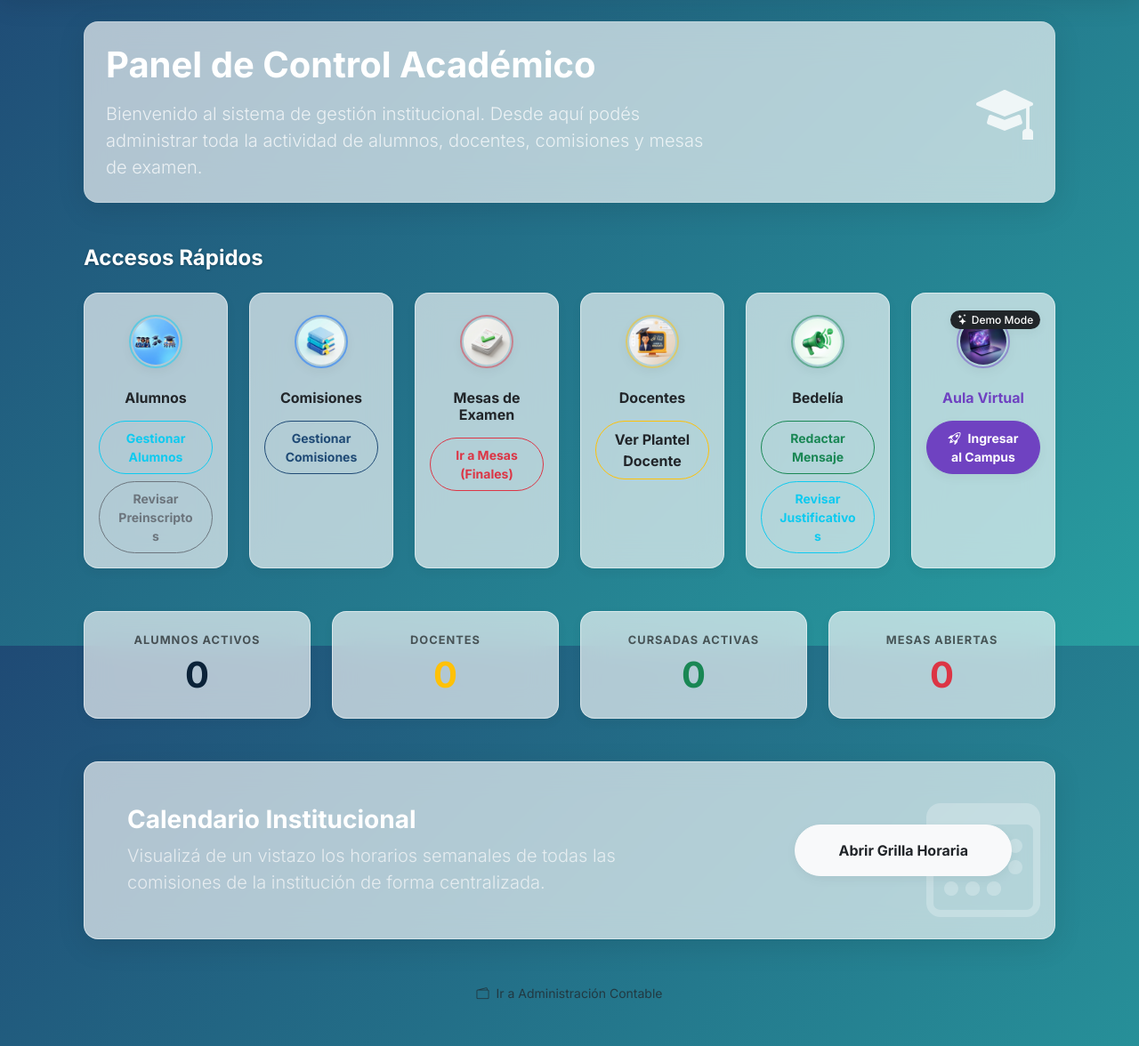
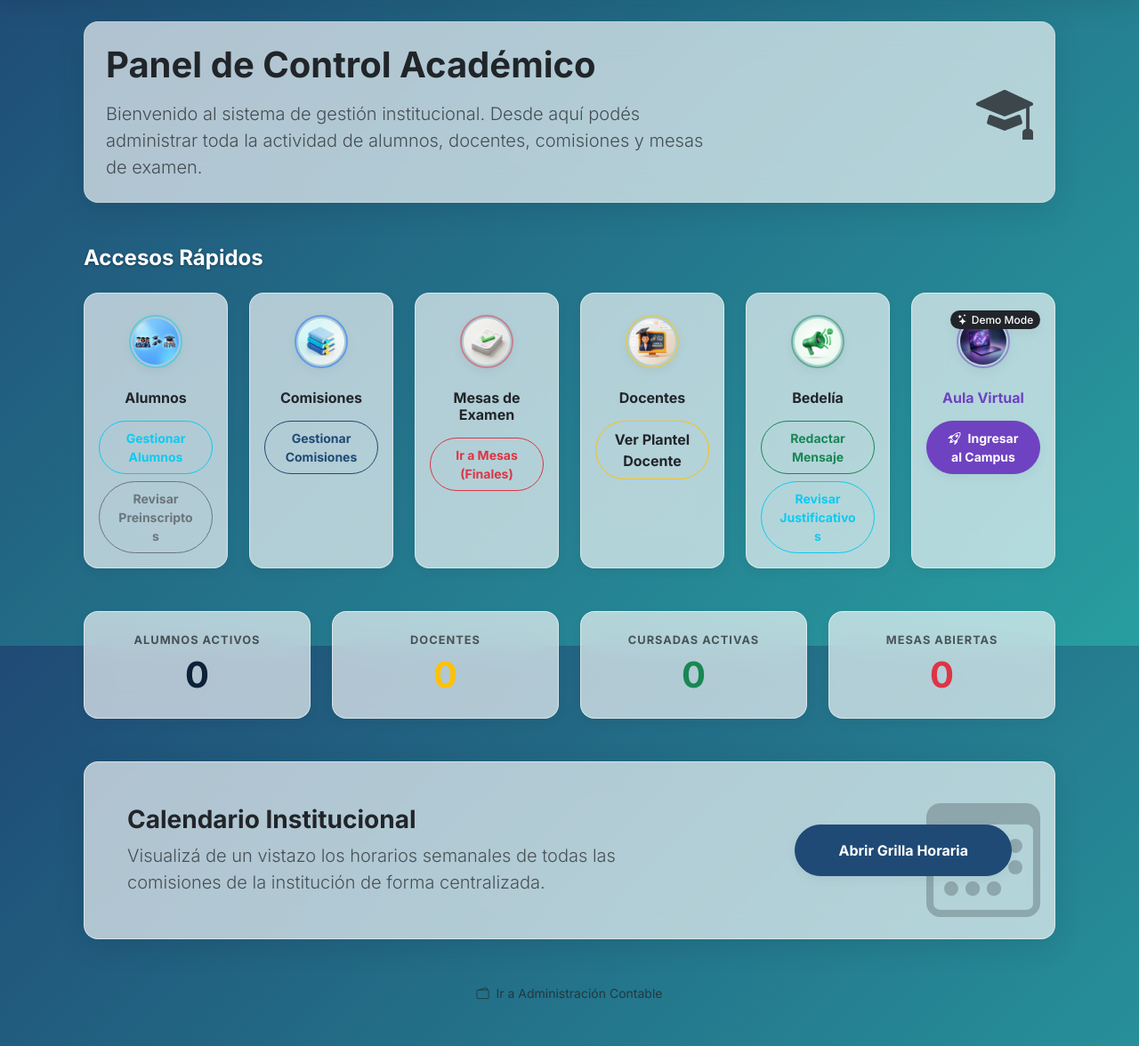
Before and after one commit to lucianonahuelrusso1991/SIGEET, a Django app: page / in a window 1280 px wide. Shown: the part 74-1250 px from the top of the page at 89% size. Run offline with Django 5.2, Linux system fonts and the light colour scheme; a user stored in the database is signed in; data that the repository does not hold is empty; some libraries are stand-ins or nearby versions.

Commit message:
Fix: Texto de paneles a oscuros y limpieza de cache de logo

```diff
--- a/gestion/templates/gestion/dashboard.html
+++ b/gestion/templates/gestion/dashboard.html
@@ -46,7 +46,7 @@
             </div>
             {% else %}
             <!-- Default Hero Banner -->
-            <div class="card border-0 shadow-lg text-white rounded-4 overflow-hidden" style="background: rgba(255,255,255,0.1); backdrop-filter: blur(20px); border: 1px solid rgba(255,255,255,0.2) !important;">
+            <div class="card border-0 shadow-lg rounded-4 overflow-hidden" style="background: rgba(255,255,255,0.1); backdrop-filter: blur(20px); border: 1px solid rgba(255,255,255,0.2) !important;">
                 <div class="card-body p-4">
                     <div class="row align-items-center">
                         <div class="col-md-8">
@@ -206,7 +206,7 @@
     <!-- Calendario -->
     <div class="row mt-4">
         <div class="col-12">
-            <div class="card bg-dark text-white shadow-lg border-0 rounded-4 overflow-hidden position-relative">
+            <div class="card shadow-lg border-0 rounded-4 overflow-hidden position-relative">
                 <div class="position-absolute top-0 end-0 p-3 opacity-25">
                     <i class="bi bi-calendar3" style="font-size: 8rem;"></i>
                 </div>
@@ -214,10 +214,10 @@
                     <div class="row align-items-center">
                         <div class="col-md-8">
                             <h3 class="fw-bold mb-2">Calendario Institucional</h3>
-                            <p class="lead mb-0 text-light opacity-75">Visualizá de un vistazo los horarios semanales de todas las comisiones de la institución de forma centralizada.</p>
+                            <p class="lead mb-0 text-muted">Visualizá de un vistazo los horarios semanales de todas las comisiones de la institución de forma centralizada.</p>
                         </div>
                         <div class="col-md-4 text-md-end mt-4 mt-md-0">
-                            <a href="{% url 'calendario_general' %}" class="btn btn-light text-dark fw-bold px-5 py-3 rounded-pill shadow-sm">Abrir Grilla Horaria</a>
+                            <a href="{% url 'calendario_general' %}" class="btn btn-primary fw-bold px-5 py-3 rounded-pill shadow-sm">Abrir Grilla Horaria</a>
                         </div>
                     </div>
                 </div>
```
